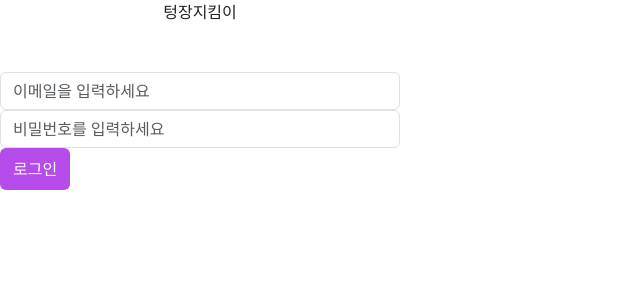
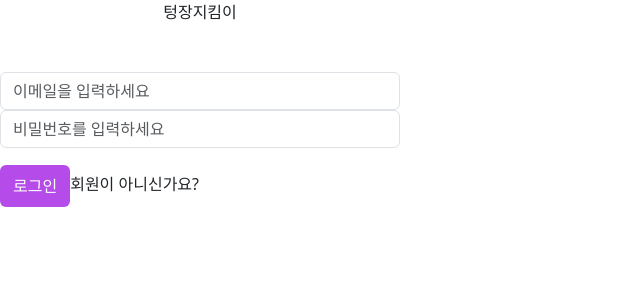
Before and after one commit to KB-SKELETON-6th-15-SESSION/ACCOUNT_BOOK_FE, a Vue app: page / in a window 1280 px wide. Shown: the top 300 px of the page, without its empty margins (0-640 px from the left). Built offline with nearby package versions, Linux system fonts and the light colour scheme.

Commit message:
feat: 회원가입 라우팅 추가

```diff
--- a/src/pages/LoginPage.vue
+++ b/src/pages/LoginPage.vue
@@ -25,6 +25,9 @@
 
       <div class="w-full m-auto flex flex-col justify-center items-center">
         <MainButton type="submit">로그인</MainButton>
+        <button class="mt-4 text-sm" @click="goSignUp">
+          회원이 아니신가요?
+        </button>
       </div>
     </form>
   </div>
@@ -41,6 +44,10 @@ const password = ref("");
 const router = useRouter();
 const authStore = useAuthStore();
 
+function goSignUp() {
+  router.push("/signup");
+}
+
 async function handleLogin() {
   try {
     await authStore.login(email.value, password.value);
--- a/src/pages/SignUpPage.vue
+++ b/src/pages/SignUpPage.vue
@@ -62,7 +62,7 @@ const confirmPassword = ref("");
 const router = useRouter();
 
 function goBack() {
-  router("/");
+  router.push("/");
 }
 async function handleSignup() {
   if (password.value !== confirmPassword.value) {
```
